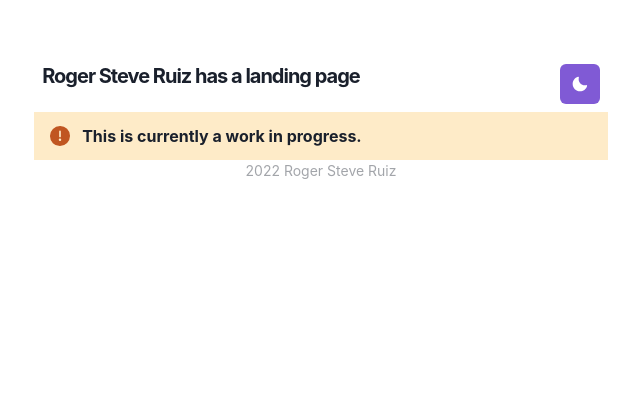
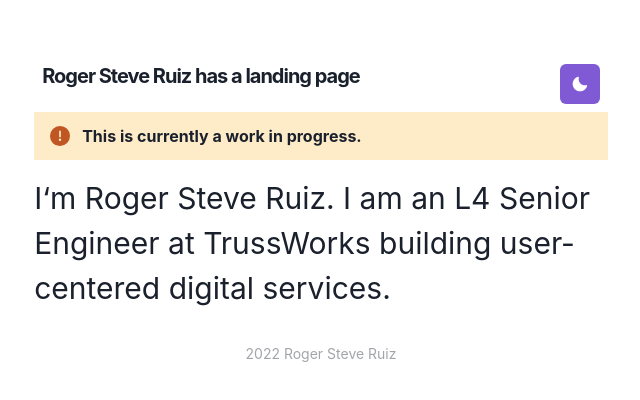
Before and after one commit to rogeruiz/srht-landing-page, a Next.js app: page / in a window 1280 px wide. Shown: the top 400 px of the page, without its empty margins (319-959 px from the left). Built offline with nearby package versions, Linux system fonts and the light colour scheme.

Commit message:
Update content a little

```diff
--- a/components/footer.js
+++ b/components/footer.js
@@ -2,7 +2,7 @@ import { Box } from '@chakra-ui/react'
 
 const Footer = () => {
   return (
-    <Box align="center" opacity={0.4} fontSize="sm">
+    <Box align="center" mt={'2rem'} opacity={0.4} fontSize="sm">
       {new Date().getFullYear()} Roger Steve Ruiz
     </Box>
   )
--- a/pages/index.js
+++ b/pages/index.js
@@ -4,7 +4,9 @@ import {
   AlertTitle,
   Box,
   Container,
-  Heading
+  Heading,
+  Stack,
+  Text
 } from '@chakra-ui/react'
 import ThemeToggleButton from '../components/theme-toggle-button'
 
@@ -32,6 +34,12 @@ const Home = () => {
         <AlertIcon />
         <AlertTitle>This is currently a work in progress.</AlertTitle>
       </Alert>
+      <Stack spacing={3} mt={'1rem'}>
+        <Text fontSize="3xl">
+          I&lsquo;m Roger Steve Ruiz. I am an L4 Senior Engineer at TrussWorks
+          building user-centered digital services.
+        </Text>
+      </Stack>
     </Container>
   )
 }
```
